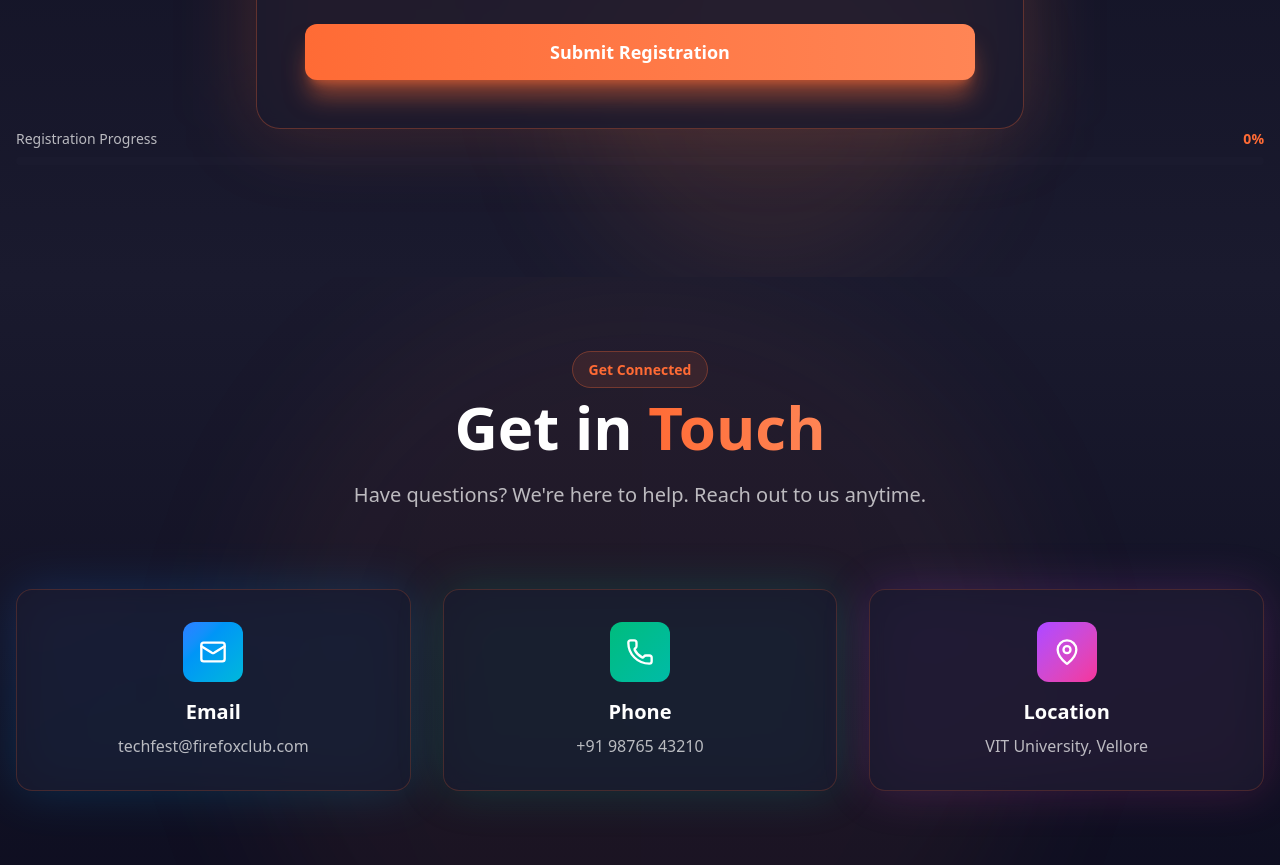
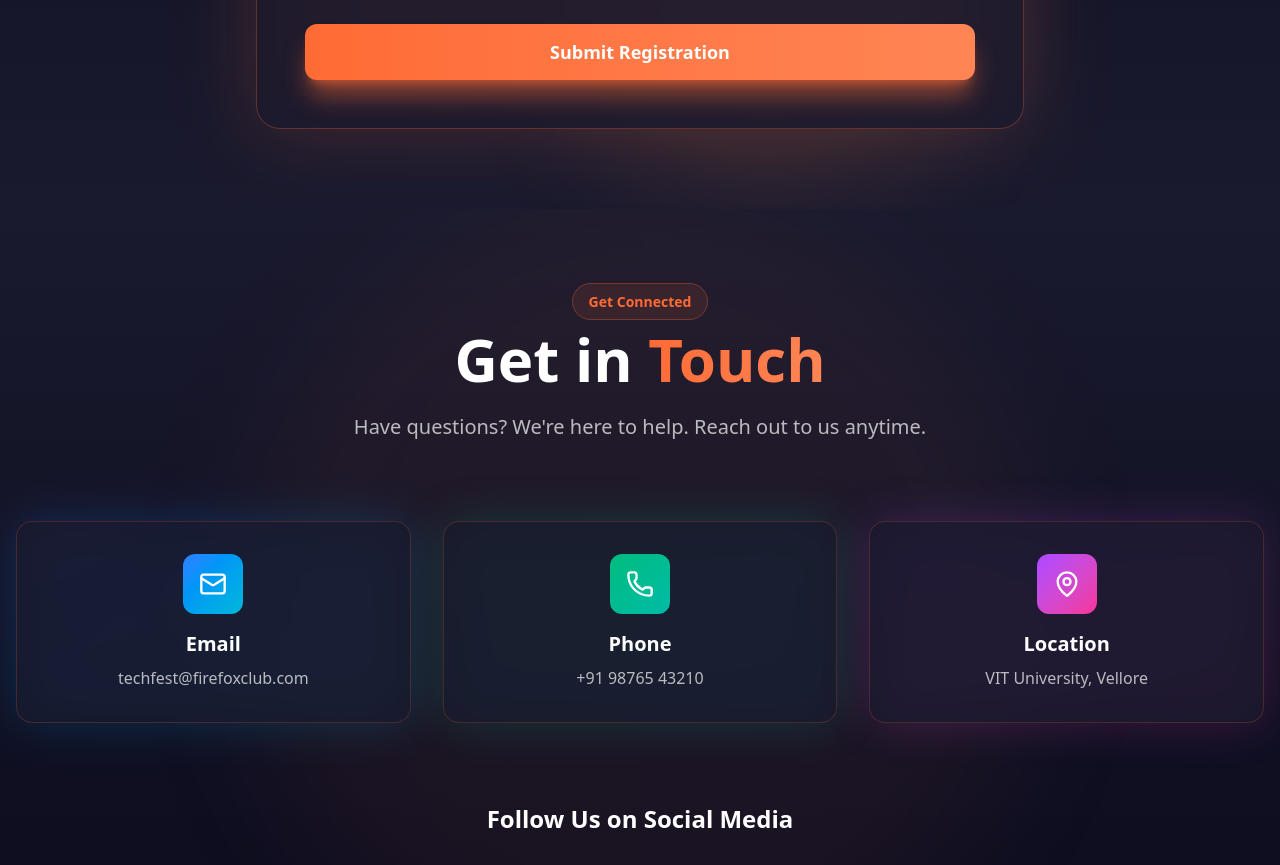
Before and after one commit to TacticGuy/Event-Registration-Portal, a React (Vite) app: page / in a window 1280 px wide. Shown: the part 3400-4265 px from the top of the page. Built offline with nearby package versions, Linux system fonts and the light colour scheme.

Commit message:
progress-bar fix-3

```diff
--- a/src/components/RegistrationForm.tsx
+++ b/src/components/RegistrationForm.tsx
@@ -6,7 +6,6 @@ import { Button } from './ui/button';
 import { Checkbox } from './ui/checkbox';
 import { Select, SelectContent, SelectItem, SelectTrigger, SelectValue } from './ui/select';
 import { SuccessDialog } from './SuccessDialog';
-import { FormProgress } from './FormProgress';
 import { CheckCircle2, XCircle, User, Mail, Phone, Building2, BookOpen, Code2 } from 'lucide-react';
 export function RegistrationForm() {
   const [formData, setFormData] = useState({
@@ -304,7 +303,6 @@ export function RegistrationForm() {
         </motion.div>
       </div>
       <SuccessDialog open={showSuccess} onClose={() => setShowSuccess(false)} />
-      <FormProgress progress={calculateProgress()} />
     </section>
   );
 }
```
